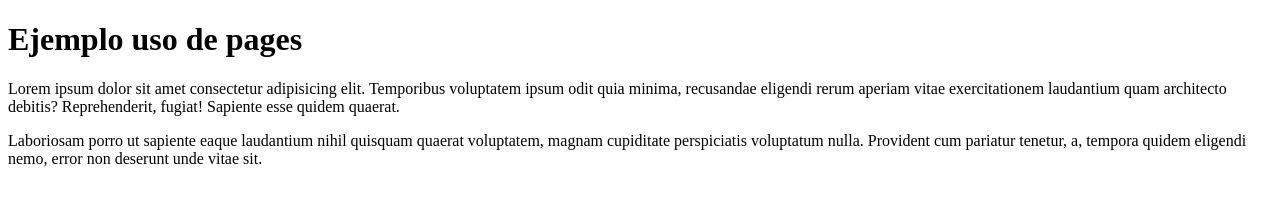
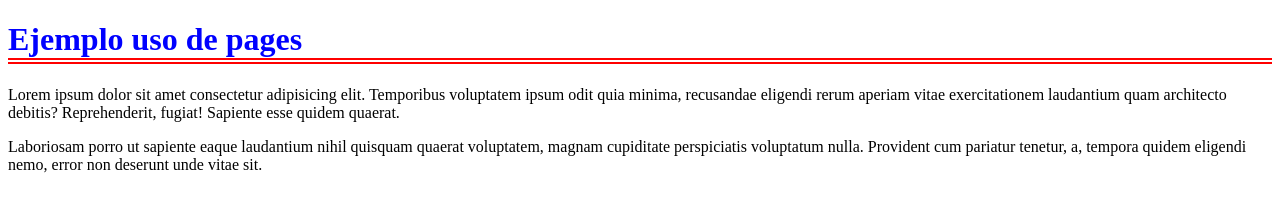
Before and after one commit to danimarquez777/25-ASIR1-Pages, a plain HTML site: page docs/index.html in a window 1280 px wide. Drawn offline with Linux system fonts and the light colour scheme.

Commit message:
añado estilos para pages

```diff
--- /dev/null
+++ b/docs/estilos.css
@@ -0,0 +1,4 @@
+h1 {
+    color: blue;
+    border-bottom: 6px red double;
+}
--- a/docs/index.html
+++ b/docs/index.html
@@ -5,6 +5,7 @@
     <meta charset="UTF-8">
     <meta name="viewport" content="width=device-width, initial-scale=1.0">
     <title>Ejemplo inicial </title>
+    <link rel="stylesheet" href="estilos.css">
 </head>
 
 <body>
```
